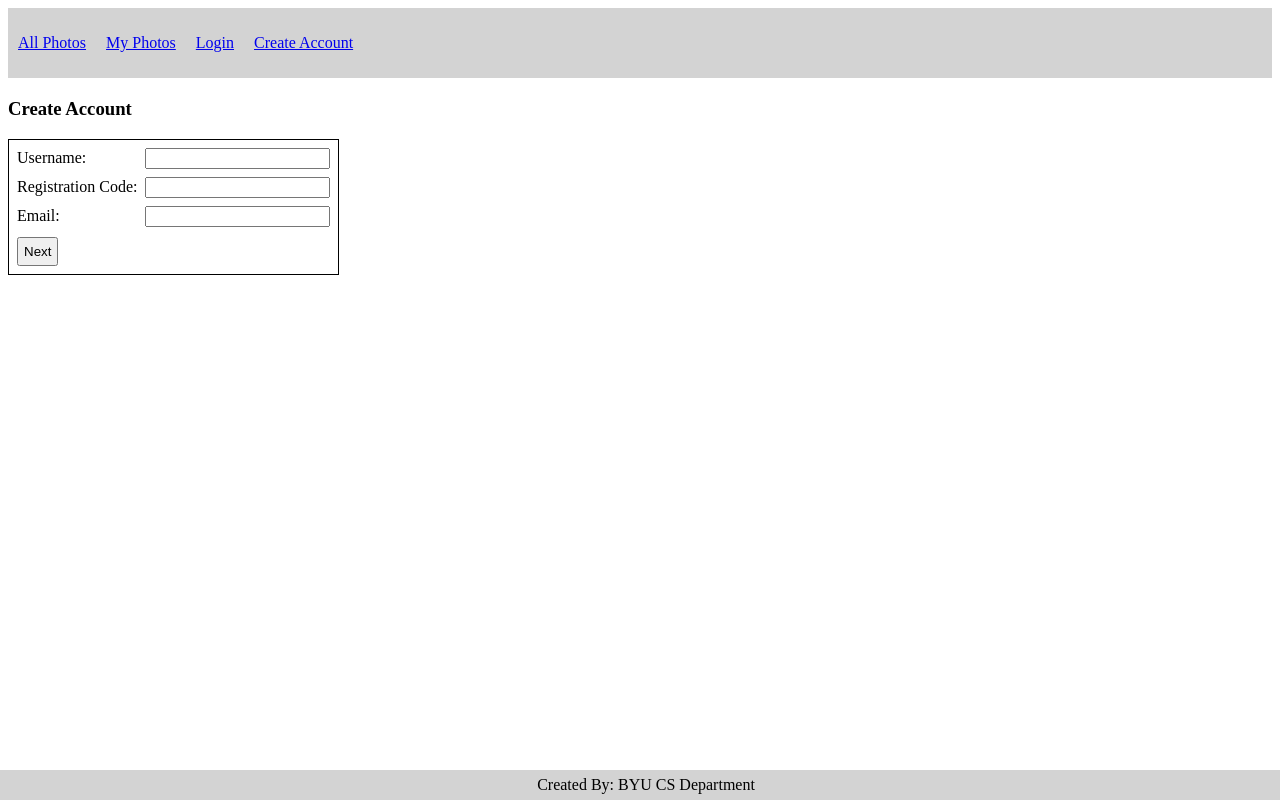
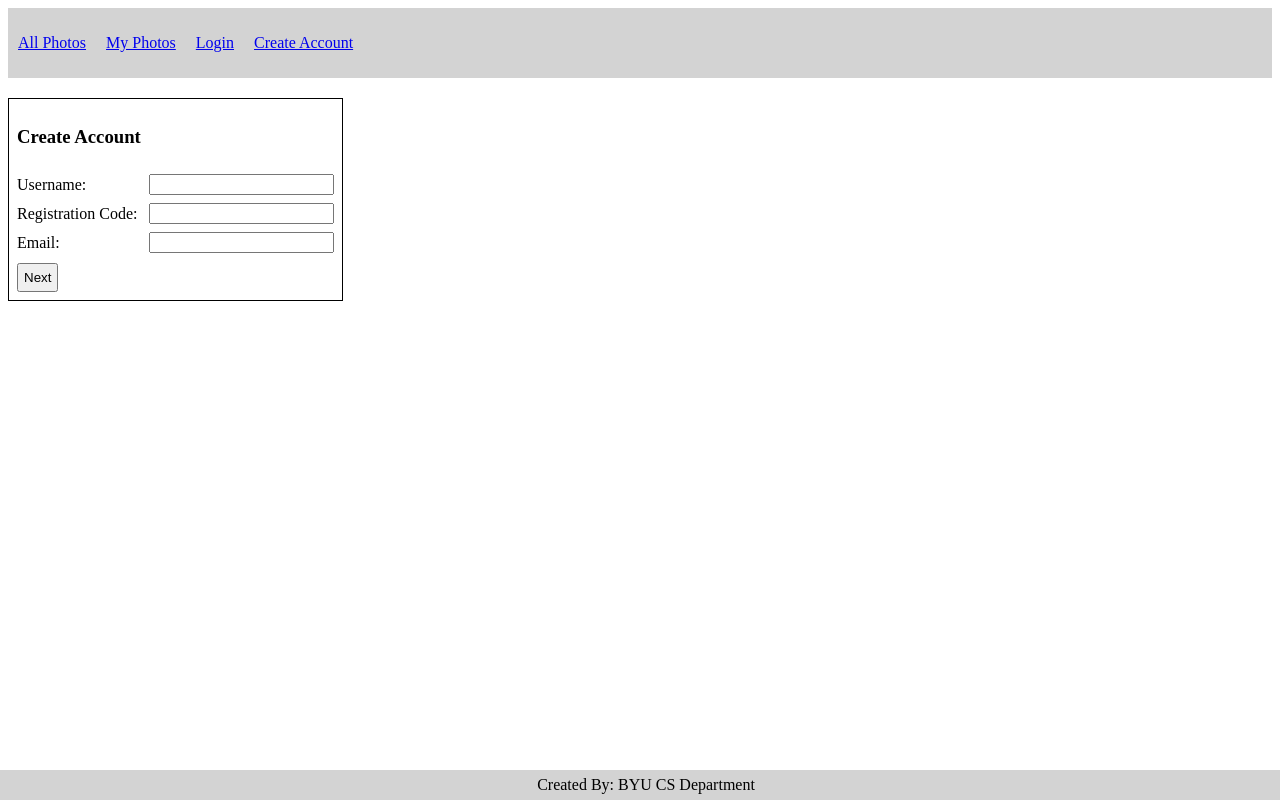
Before and after one commit to brightcandlelight/BYUClientVue, a Vue app: page /createaccount in a window 1280 px wide. Built offline with nearby package versions, Linux system fonts and the light colour scheme; what vue-cookies would draw is missing.

Commit message:
boxes for create account

```diff
--- a/src/components/CreateAccount.vue
+++ b/src/components/CreateAccount.vue
@@ -5,9 +5,13 @@
         </div>
         <div v-else>
             <div style="color:red;">{{error}}</div>
-            <h3>Create Account</h3>
             <form>
                 <table>
+                    <tr>
+                        <td>
+                            <h3>Create Account</h3>
+                        </td>
+                    </tr>
                     <tr>
                         <td>Username:</td>
                         <td><input type="text" class="stepOne" name="username" v-bind:value="username" required @change="saveUserName" /> <br></td>
```
